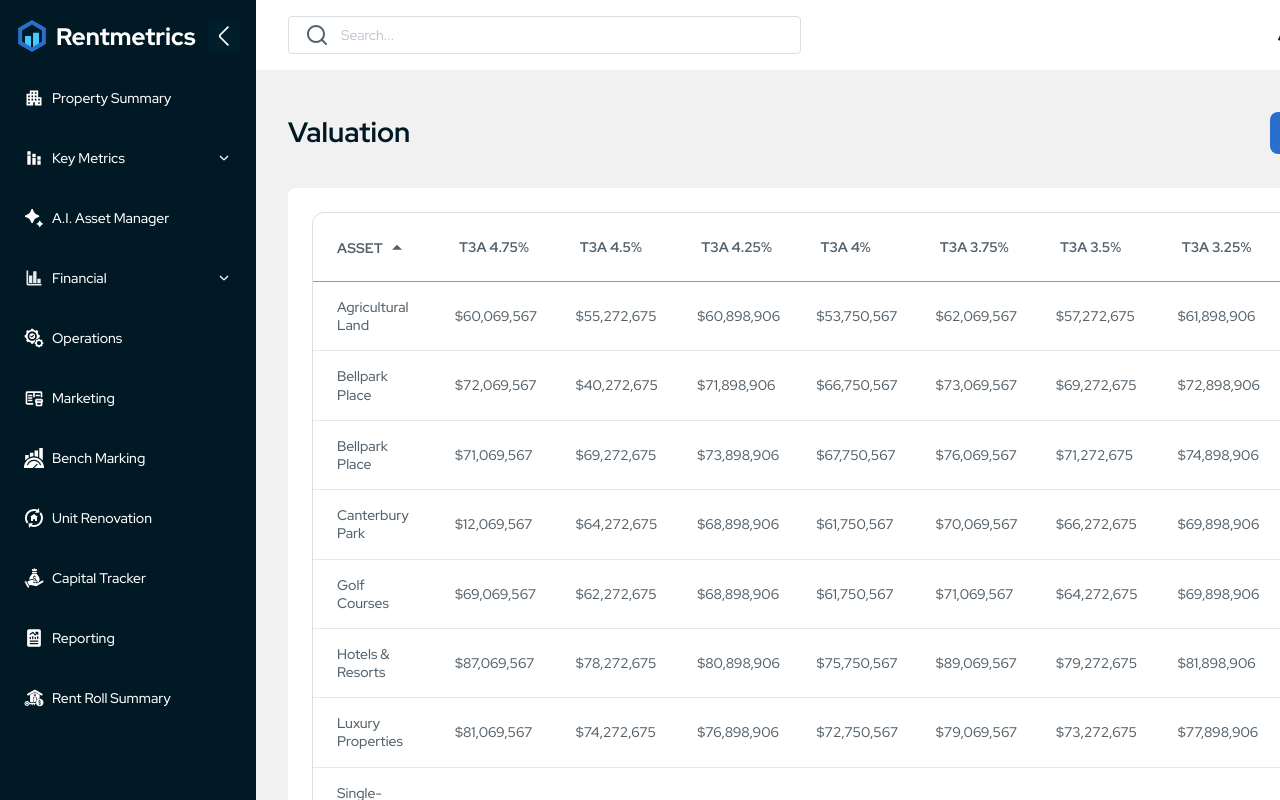
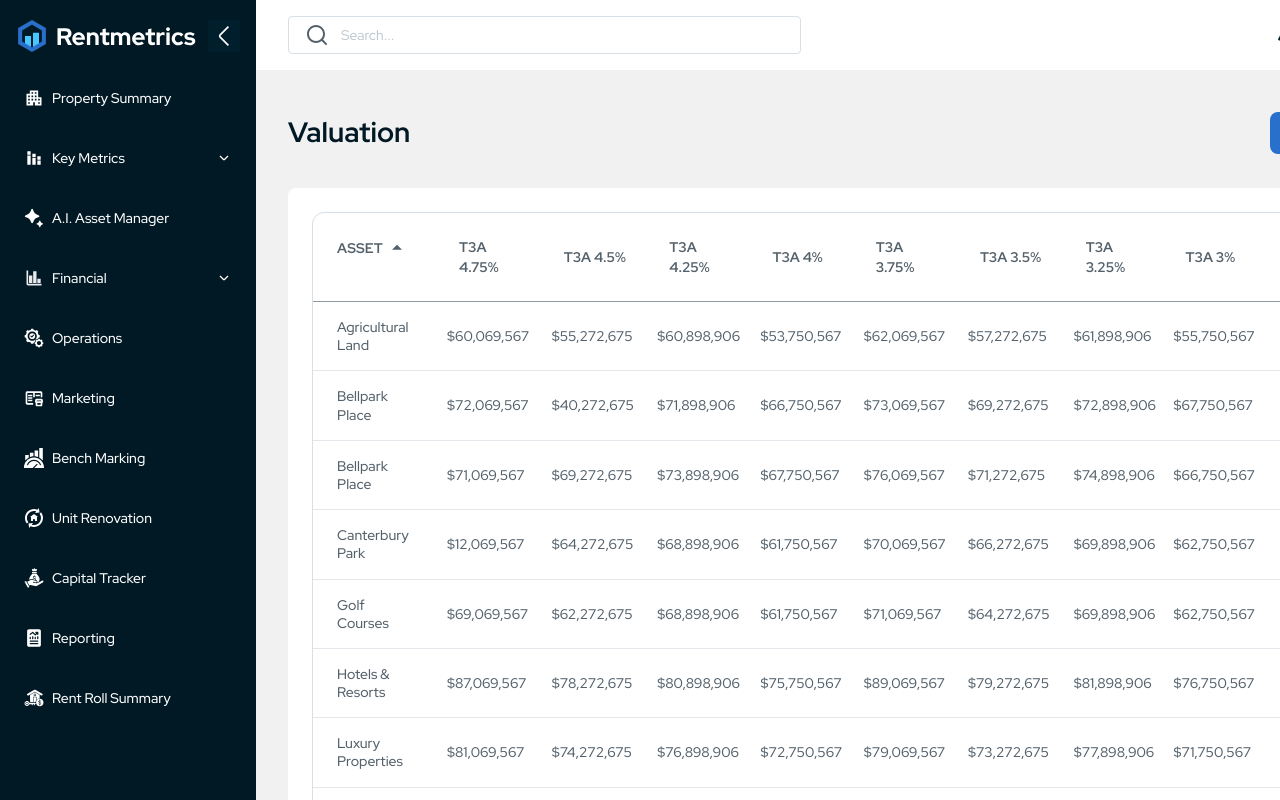
Before and after one commit to ashikrahman-dev/rent-metrics, a React (Vite) app: page /dashboard/valuation in a window 1280 px wide. Shown: the top 800 px of the page. Built offline with nearby package versions, Linux system fonts and the light colour scheme.

Commit message:
Fix error

```diff
--- a/src/components/ui/Table.jsx
+++ b/src/components/ui/Table.jsx
@@ -1,8 +1,7 @@
-import { cn } from "@/lib/utils";
 import * as React from "react";
+import { cn } from "../../lib/utils";
 
-const Table = React.forwardRef(function Table({ className, ...props }, ref) {
-    return (
+const Table = React.forwardRef(({ className, ...props }, ref) => (
     <div className="relative w-full overflow-auto">
         <table
             ref={ref}
@@ -10,36 +9,25 @@ const Table = React.forwardRef(function Table({ className, ...props }, ref) {
             {...props}
         />
     </div>
-    );
-});
+));
 Table.displayName = "Table";
 
-const TableHeader = React.forwardRef(function TableHeader(
-    { className, ...props },
-    ref
-) {
-    return (
+const TableHeader = React.forwardRef(({ className, ...props }, ref) => (
     <thead
         ref={ref}
         className={cn("[&_tr]:border-b", className)}
         {...props}
     />
-    );
-});
+));
 TableHeader.displayName = "TableHeader";
 
-const TableBody = React.forwardRef(function TableBody(
-    { className, ...props },
-    ref
-) {
-    return (
+const TableBody = React.forwardRef(({ className, ...props }, ref) => (
     <tbody
         ref={ref}
         className={cn("[&_tr:last-child]:border-0", className)}
         {...props}
     />
-    );
-});
+));
 TableBody.displayName = "TableBody";
 
 const TableFooter = React.forwardRef(({ className, ...props }, ref) => (
@@ -54,11 +42,7 @@ const TableFooter = React.forwardRef(({ className, ...props }, ref) => (
 ));
 TableFooter.displayName = "TableFooter";
 
-const TableRow = React.forwardRef(function TableRow(
-    { className, ...props },
-    ref
-) {
-    return (
+const TableRow = React.forwardRef(({ className, ...props }, ref) => (
     <tr
         ref={ref}
         className={cn(
@@ -67,8 +51,7 @@ const TableRow = React.forwardRef(function TableRow(
         )}
         {...props}
     />
-    );
-});
+));
 TableRow.displayName = "TableRow";
 
 const TableHead = React.forwardRef(({ className, ...props }, ref) => (
@@ -83,21 +66,16 @@ const TableHead = React.forwardRef(({ className, ...props }, ref) => (
 ));
 TableHead.displayName = "TableHead";
 
-const TableCell = React.forwardRef(function TableCell(
-    { className, ...props },
-    ref
-) {
-    return (
+const TableCell = React.forwardRef(({ className, ...props }, ref) => (
     <td
         ref={ref}
         className={cn(
-                "p-4 align-middle [&:has([role=checkbox])]:pr-0",
+            "p-2 align-middle [&:has([role=checkbox])]:pr-0 [&>[role=checkbox]]:translate-y-[2px]",
             className
         )}
         {...props}
     />
-    );
-});
+));
 TableCell.displayName = "TableCell";
 
 const TableCaption = React.forwardRef(({ className, ...props }, ref) => (
@@ -111,11 +89,11 @@ TableCaption.displayName = "TableCaption";
 
 export {
     Table,
+    TableHeader,
     TableBody,
-    TableCaption,
-    TableCell,
     TableFooter,
     TableHead,
-    TableHeader,
     TableRow,
+    TableCell,
+    TableCaption,
 };
```
Also changed, not shown: vite.config.js (+9 -0 lines). Lines whose indentation alone changed are shown as unchanged.
